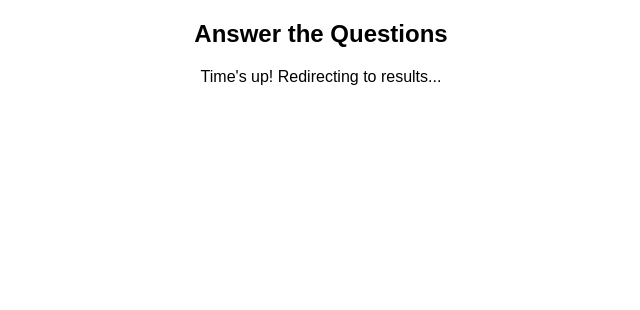
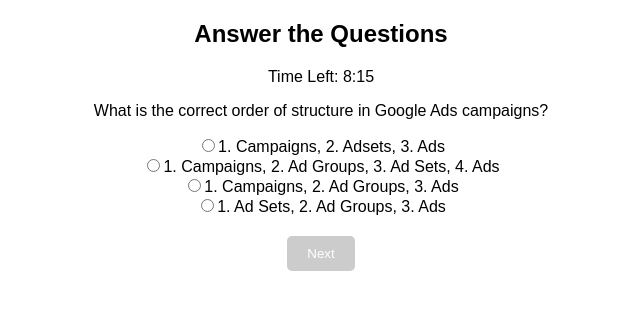
Before and after one commit to nht-dilshan/online_Assessment_Tool, a Vue app: page /question-list in a window 1280 px wide. Shown: the top 310 px of the page, without its empty margins (319-959 px from the left). Built offline with nearby package versions, Linux system fonts and the light colour scheme.

Commit message:
Update timer duration in QuestionList component and change routing to user-details

```diff
--- a/src/components/QuestionList.vue
+++ b/src/components/QuestionList.vue
@@ -37,7 +37,7 @@
       currentQuestion: 0,
       userAnswer: '',
       totalScore: 0,
-      timer: 5, // 5 minutes in seconds
+      timer: 500, // 5 minutes in seconds
       timerInterval: null,
       mark1: 0,
       mark2: 0,
@@ -197,7 +197,7 @@
     finishAssessment() {
       // Finish the assessment and show result
       this.$router.push({
-        name: 'result',
+        name: 'user-details',
         params: {
           totalScore: this.totalScore.toString(), // Convert totalScore to string
         },
```
